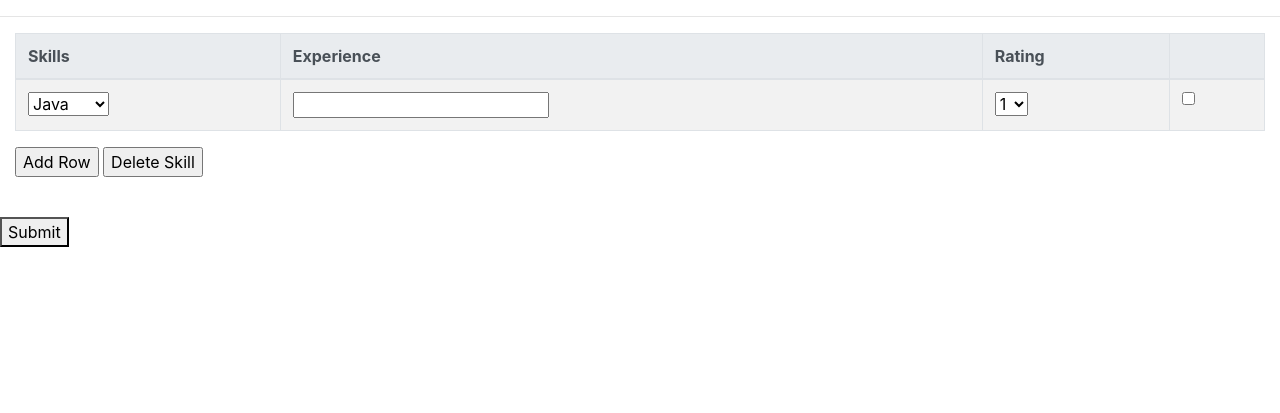
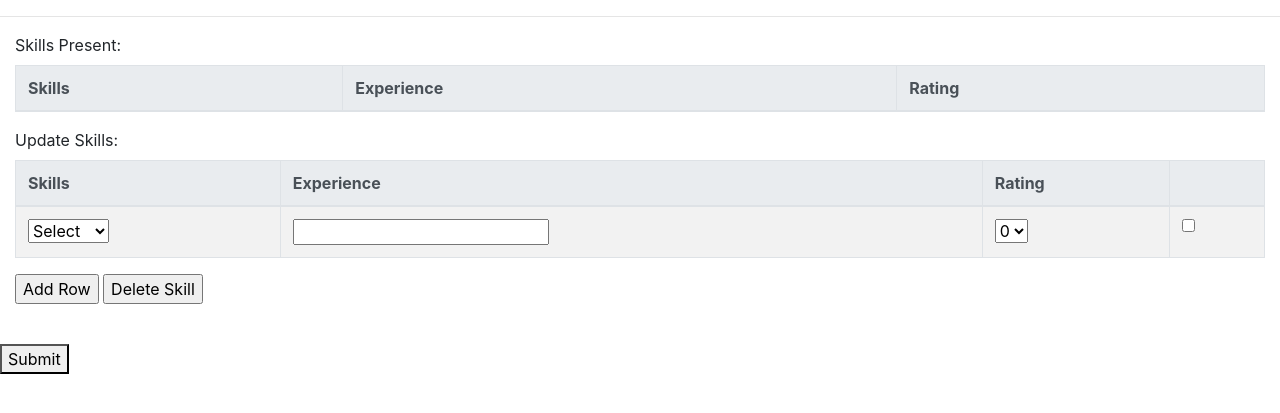
Before and after one commit to VihasReddy/skillMatrix2.0, a Flask app: page /update_skill in a window 1280 px wide. Shown: the part 54-467 px from the top of the page. Run offline with Flask 2, Linux system fonts and the light colour scheme; the visitor is signed in with stand-in values (Sample User, id 1); data comes from the database, SQL or seed files in the repository; both versions use the stored data as it was after the commit; data that the repository does not hold is empty; some libraries are stand-ins or nearby versions.

Commit message:
changed manager rating page and update skill page

```diff
--- a/app/__init__.py
+++ b/app/__init__.py
@@ -11,6 +11,5 @@ migrate = Migrate(app, db)
 login = LoginManager(app)
 login.login_view = 'login'
 
-man_flag = 0
 
 from app import routes, models
--- a/app/routes.py
+++ b/app/routes.py
@@ -5,7 +5,7 @@ from werkzeug.urls import url_parse
 
 from app import app, db
 from app.forms import LoginForm, Details
-from app import man_flag
+
 
 @app.route('/', methods=['GET', 'POST'])
 def login():
@@ -50,23 +50,26 @@ def logout():
 
 @app.route('/update_skill', methods=['GET', 'POST'])
 def update_skill():
+    x = db.session.query(db.func.max(Skills.skill_id)).group_by(Skills.skill, Skills.employee_id).filter(
+        Skills.employee_id == current_user.emp_id).all()
+    print(x)
+    skills = []
+    for i in x:
+        skills.append(Skills.query.filter_by(skill_id=i[0]).first())
+    print(skills)
     if not current_user.is_authenticated:
         return redirect(url_for('login'))
     if request.method == 'POST':
         data = dict(request.form)
-        x = int((len(data) - 2) / 3)
+        x = int(len(data) / 3)
         print(data, x)
-        for i in range(1, x + 1):
+        for i in range(1, x+1):
             s = Skills(employee_id=current_user.emp_id, skill=data['skills' + str(i)],
                        skill_exp=data['experience' + str(i)], emp_rating=data['rating' + str(i)])
             db.session.add(s)
             db.session.commit()
-        u = Users.query.filter_by(emp_id=current_user.emp_id).first()
-        u.practice = data['practice']
-        u.location = data['location']
-        db.session.commit()
         return redirect('dashboard')
-    return render_template('update_skill.html', title='Update Skill')
+    return render_template('update_skill.html', title='Update Skill', skills=skills, len=len(skills))
 
 
 @app.route('/search', methods=['GET', 'POST'])
@@ -124,32 +127,31 @@ def search():
 
 @app.route('/manager', methods=['GET', 'POST'])
 def manager():
-    global man_flag
-    print(man_flag)
-    q = Skills.query.filter_by(manager_rating=None).join(Users).filter_by(manager_id=current_user.emp_id).all()
+    q = Users.query.filter_by(manager_id=current_user.emp_id).all()
     print(q)
-    # flag = request.form['flag1']
-    # print(flag)
-    for res in q:
-        print("Update {} for {} skill ".format(res.employee_id, res.skill))
-    if request.method == 'POST' and request.form.get("choose_employee") is not None:
-        # flag = request.form['flag']
-        print("prev flag:", man_flag)
-        if man_flag == 0:
-            man_flag = 1
+    if request.method == 'POST':
+        data = dict(request.form)
+        print(data)
+        if data["flag"] == "select":
+            u = Users.query.filter_by(emp_id=data['choose_employee']).first()
+            q.insert(0, q.pop(q.index(Users.query.filter_by(emp_id=data['choose_employee']).first())))
+            name = u.username
+            print(u, q)
+            s = Skills.query.filter_by(employee_id=data['choose_employee']).all()
+            return render_template('manager_rating.html', emp=q, skills=s, name=name, flag=1)
         else:
-            man_flag = 0
-        print("flag:", man_flag)
-        id = request.form.get("choose_employee")
-        rating = request.form.get("manager_rating")
-        print(id, rating)
-        s = Skills.query.filter_by(skill_id=id).all()
-        if man_flag == 0:
-            s[0].manager_rating = rating
-            print(rating)
-            db.session.commit()
-        print(s)
-        q = Skills.query.filter_by(manager_rating=None).join(Users).filter_by(manager_id=current_user.emp_id).all()
-        name = db.session.query(Users.username).filter_by(emp_id=s[0].employee_id).first()
-        return render_template('manager_rating.html', skills=q, name=name[0], skill=s, flag=man_flag)
-    return render_template('manager_rating.html', skills=q, flag=man_flag)
+            u = Users.query.filter_by(emp_id=data['choose_employee']).first()
+            name = u.username
+            s = Skills.query.filter_by(employee_id=data['choose_employee']).all()
+            for j in s:
+                rating = data['manager_rating' + str(j.skill_id)]
+                j.manager_rating = rating
+                print(rating)
+                db.session.commit()
+            return render_template('manager_rating.html', emp=q, skills=s, name=name, flag=0)
+    return render_template('manager_rating.html', emp=q, flag=0)
+
+
+@app.route('/edit_profile')
+def edit_profile():
+    return render_template('edit_profile.html')
--- a/app/templates/dashboard_manager.html
+++ b/app/templates/dashboard_manager.html
@@ -77,7 +77,7 @@
         <br>
         <br>
         <br>
-        <a href="{{ url_for('dashboard') }}" class="btn btn-outline-info" role="button">Timeline</a>
+        <a href="{{ url_for('dashboard') }}" class="btn btn-outline-info" role="button">Overall Statistics</a>
     </div>
     </div>
 
@@ -88,7 +88,7 @@
         <br>
         <br>
         <br>
-        <a href="{{ url_for('dashboard') }}" class="btn btn-outline-info" role="button">Ratings</a>
+        <a href="{{ url_for('manager') }}" class="btn btn-outline-info" role="button">Ratings</a>
     </div>
 </div>
     <div class="column">
@@ -97,7 +97,7 @@
 <br>
 <br>
 <br>
-<a href="{{ url_for('dashboard') }}" class="btn btn-outline-info" role="button">Edit Profile</a>
+<a href="{{ url_for('edit_profile') }}" class="btn btn-outline-info" role="button">Edit Profile</a>
     </div>
 </div>
 </div>
--- a/app/templates/update_skill.html
+++ b/app/templates/update_skill.html
@@ -6,6 +6,7 @@
         {
             var table = document.getElementById(tableID);
             var rowCount = table.rows.length;
+            console.log(rowCount)
             var row = table.insertRow(rowCount);
             var colCount = table.rows[0].cells.length;
             for(var i=0; i<colCount; i++)
@@ -17,10 +18,13 @@
                     }
                 else if(i==1){
                     newcell.children[0].setAttribute("name","experience"+rowCount)
+                     }
+                else if(i==2){
+                    newcell.children[0].setAttribute("name","rating"+rowCount)
                     }
                 else{
-                    newcell.children[0].setAttribute("name","rating"+rowCount)
-                    }
+                    newcell.children[0].setAttribute("name","chk"+rowCount)
+                }
                 console.log(newcell.children[0])
             }
         }
@@ -74,6 +78,32 @@
         }
     </script>
     <form action="" method="post" id="form" class="container-fluid">
+        <label for="skillsTable">Skills Present: </label>
+        <table id="skillsTable" class="table table-striped table-bordered">
+            <thead class="thead-light">
+                <tr>
+                  <th scope="col">Skills</th>
+                  <th scope="col">Experience</th>
+                  <th scope="col">Rating</th>
+                </tr>
+            </thead>
+            <tbody>
+            {% for i in range(0,len) %}
+                <tr>
+                    <td>
+                        {{skills[i].skill}}
+                    </td>
+                    <td>
+                        {{skills[i].skill_exp}}
+                    </td>
+                    <td>
+                        {{skills[i].emp_rating}}
+                    </td>
+                </tr>
+            {% endfor %}
+            </tbody>
+        </table>
+        <label for="dataTable">Update Skills:</label>
         <table id="dataTable" class="table table-striped table-bordered">
             <thead class="thead-light">
                 <tr>
@@ -87,6 +117,7 @@
                 <tr>
                     <td>
                         <select class='select' id="skills" name="skills1">
+                            <option value="Select" selected disabled>Select</option>
                             <option value="Java">Java</option>
                             <option value="Python">Python</option>
                             <option value="Scala">Scala</option>
@@ -95,10 +126,11 @@
                         </select>
                     </td>
                     <td>
-                        <input type="text" id="experience" name="experience1" required>
+                        <input type="text" id="experience" name="experience1">
                     </td>
                     <td>
                         <select class='select' id="rating" name="rating1">
+                            <option value="0" selected>0</option>
                             <option value="1">1</option>
                             <option value="2">2</option>
                             <option value="3">3</option>
@@ -106,7 +138,7 @@
                             <option value="5">5</option>
                         </select>
                     </td>
-                    <td id="col_0_0"><input type="checkbox" name="chk"></td>
+                    <td id="col_0_0"><input type="checkbox" name="chk1"></td>
                 </tr>
             </tbody>
         </table>
```
Also changed, not shown: app/templates/edit_profile.html (+43 -9 lines), app/templates/manager_rating.html (+22 -19 lines), app.db.
